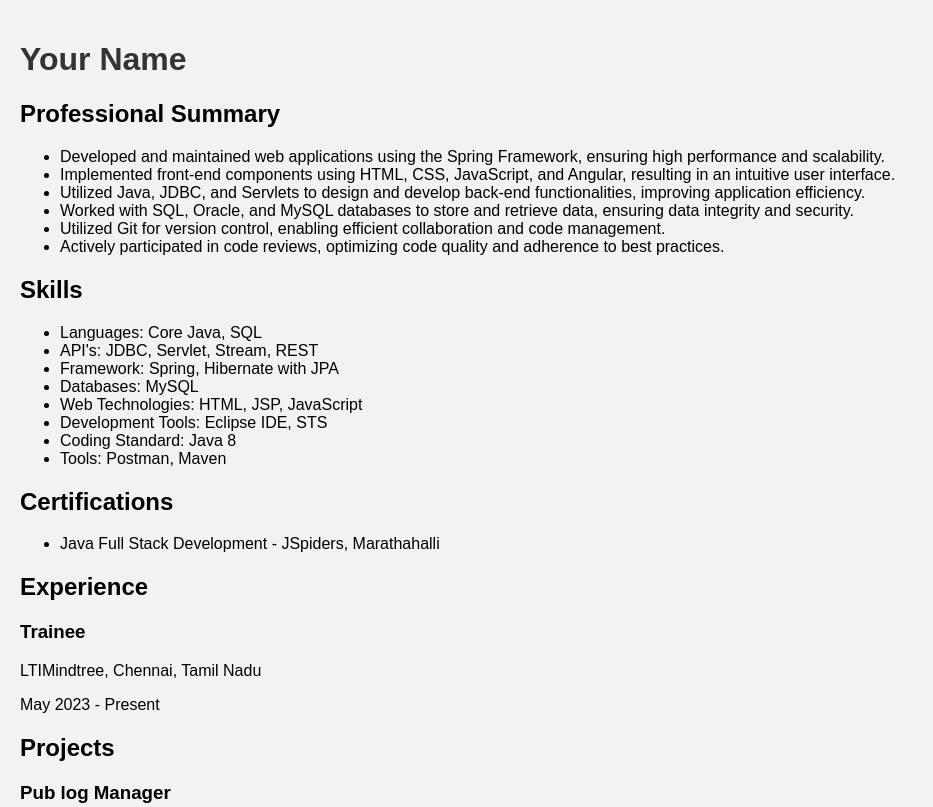
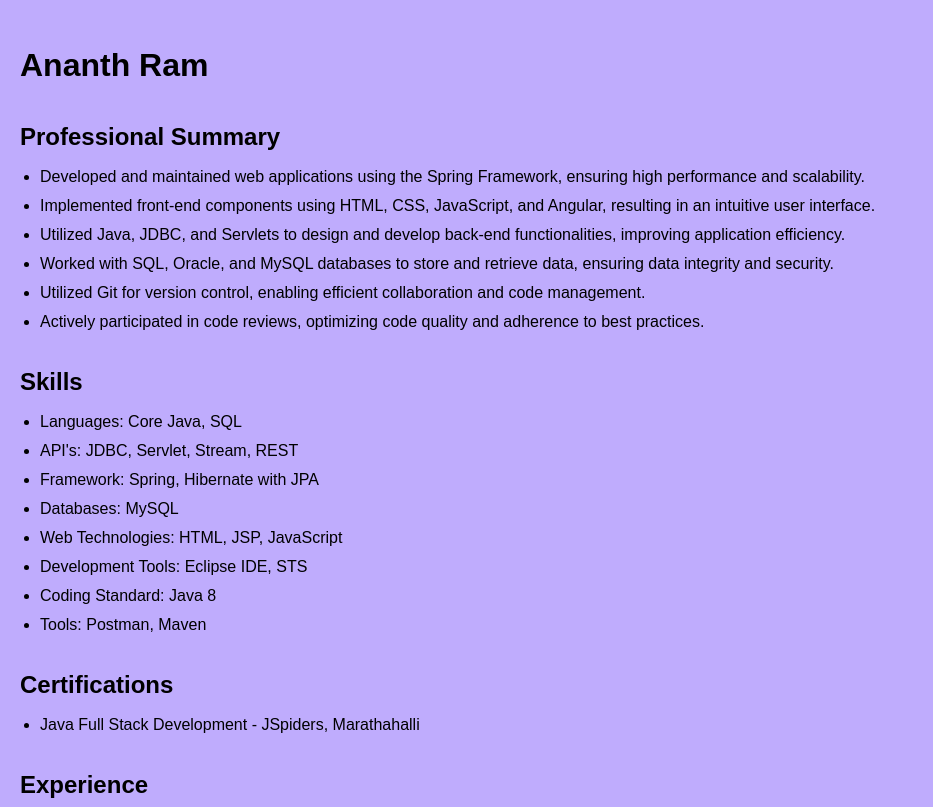
Before and after one commit to RamAnanth11/ramananth11.github.io, a plain HTML site: page index.html in a window 1280 px wide. Shown: the top 807 px of the page, without its empty margins (0-933 px from the left). Drawn offline with Linux system fonts and the light colour scheme.

Commit message:
Some Files are added

```diff
--- a/index.html
+++ b/index.html
@@ -3,31 +3,60 @@
 <head>
   <meta charset="UTF-8">
   <meta name="viewport" content="width=device-width, initial-scale=1.0">
-  <title>Your Resume</title>
+  <title>Ananth Resume</title>
   <style>
-    /* CSS styles go here */
-    /* Customize the styles to match your preferences */
     body {
     font-family: Arial, sans-serif;
-      background-color: #f2f2f2;
     margin: 0;
     padding: 20px;
+    line-height: 1.5;
+    background-color: #bfacfd;
   }
+
   h1 {
-      color: #333;
+    font-size: 32px;
+    margin-bottom: 10px;
   }
-    /* Add more styles as needed */
+
+  h2 {
+    font-size: 24px;
+    margin-top: 30px;
+    margin-bottom: 10px;
+  }
+
+  h3 {
+    font-size: 20px;
+    margin-top: 20px;
+    margin-bottom: 10px;
+  }
+
+  p {
+    margin: 0;
+  }
+
+  ul {
+    margin-top: 0;
+    padding-left: 20px;
+  }
+
+  li {
+    margin-bottom: 5px;
+  }
+
+  .container {
+    max-width: 800px;
+    margin: 0 auto;
+    background-color: #ff5;
+    padding: 20px;
+    box-shadow: 0 0 5px rgba(0, 0, 0, 0.1);
+  }
+
+
   </style>
-  <script>
-    // JavaScript code goes here
-    // Customize the JavaScript to add interactivity
-    document.addEventListener('DOMContentLoaded', function() {
-      // DOM manipulation and event handling code goes here
-    });
-  </script>
+
 </head>
 <body>
-  <h1>Your Name</h1>
+  <h1>Ananth Ram</h1>
 
   <h2>Professional Summary</h2>
   <ul>
--- /dev/null
+++ b/styles.css
@@ -0,0 +1,45 @@
+body {
+    font-family: Arial, sans-serif;
+    margin: 0;
+    padding: 20px;
+    line-height: 1.5;
+    background-color: #f2f2f2;
+  }
+
+  h1 {
+    font-size: 32px;
+    margin-bottom: 10px;
+  }
+
+  h2 {
+    font-size: 24px;
+    margin-top: 30px;
+    margin-bottom: 10px;
+  }
+
+  h3 {
+    font-size: 20px;
+    margin-top: 20px;
+    margin-bottom: 10px;
+  }
+
+  p {
+    margin: 0;
+  }
+
+  ul {
+    margin-top: 0;
+    padding-left: 20px;
+  }
+
+  li {
+    margin-bottom: 5px;
+  }
+
+  .container {
+    max-width: 800px;
+    margin: 0 auto;
+    background-color: #fff;
+    padding: 20px;
+    box-shadow: 0 0 5px rgba(0, 0, 0, 0.1);
+  }
```
Lines whose indentation alone changed are shown as unchanged.
